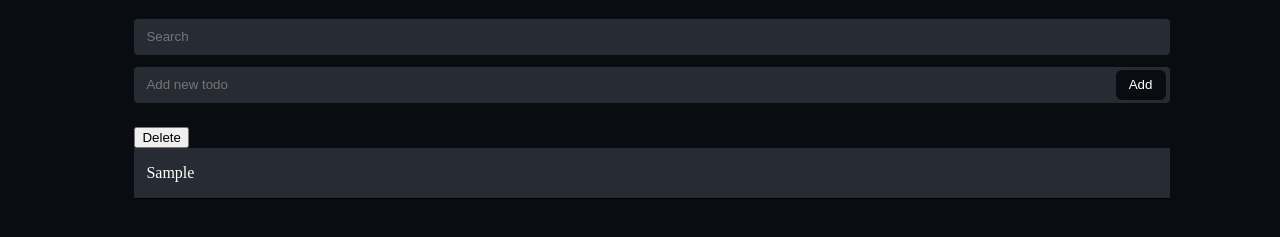
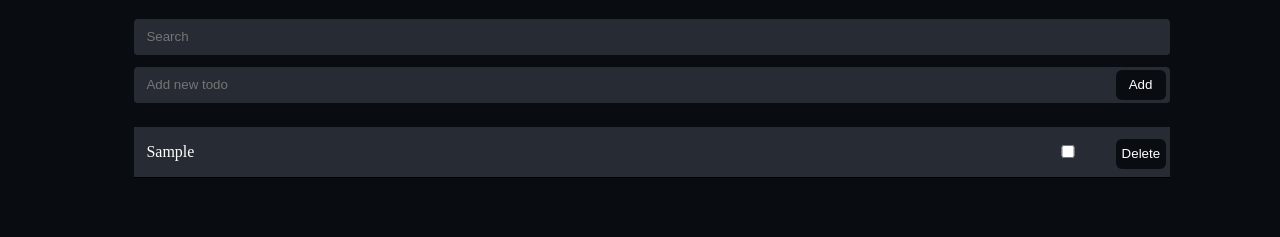
Before and after one commit to M2-0922/todoAppJS, a plain HTML site: page index.html in a window 1280 px wide. Both pictures are taken after typing "Sample" into the empty fields and a click on the button "Add". Shown: the part 117-354 px from the top of the page. Drawn offline with Linux system fonts and the light colour scheme.

Commit message:
Added delete and checkbox function

```diff
--- a/index.js
+++ b/index.js
@@ -5,33 +5,39 @@ window.addEventListener("load", () => {
   let searchInput = document.getElementById("todo-search");
 
   addButton.addEventListener("click", () => {
+    //Create New List
     let newTodo = document.createElement("li");
     newTodo.innerHTML = inputData.value;
+
+    //Create Delete Button
     let deleteButton = document.createElement("button");
+    deleteButton.classList.add("delete-button");
+    deleteButton.innerText = "Delete";
 
-        deleteButton.innerText = "Delete"
-        // deleteButton.classList.add("delete-button");
+    //Create Check Box
+    let checkbox = document.createElement("input");
+    checkbox.type = "checkbox";
+    checkbox.classList.add("checkbox");
 
+    //Event
+    todoList.appendChild(newTodo);
+    todoList.appendChild(checkbox);
     todoList.appendChild(deleteButton);
-        todoList.appendChild(newTodo);
 
     inputData.value = "";
 
-        // delete button
-        // deleteButton.addEventListener("click", () => {
-        //     alert("do you realy want to delete ?");
-        // })
+    //Click delete button => remove todo and button
+    deleteButton.addEventListener("click", () => {
+      alert("do you realy want to delete ?");
 
-        // also add checkbox to your todo while creating.
-
-
-    })
-
+      newTodo.remove();
+      deleteButton.remove();
+      checkbox.remove();
+    });
+  });
 
   searchInput.addEventListener("keyup", () => {
-
     let searchData = searchInput.value;
-
     let todos = Array.from(todoList.children);
 
     // todos.forEach((kubilay) => {
@@ -42,12 +48,12 @@ window.addEventListener("load", () => {
     //     }
     // })
 
-        for(let i = 0; i < todos.length; i++){
-            if(todos[i].innerText.includes(searchData)){
+    for (let i = 0; i < todos.length; i++) {
+      if (todos[i].innerText.includes(searchData)) {
         todos[i].style.display = "block";
-            }else{
+      } else {
         todos[i].style.display = "none";
       }
     }
-    })
-})
+  });
+});
--- a/style.scss
+++ b/style.scss
@@ -1,27 +1,28 @@
-$primary_color: #090D11;
-$secondary_color: #272B33;
+$primary_color: #090d11;
+$secondary_color: #272b33;
 $text_color: white;
-html, body{
+html,
+body {
   background-color: $primary_color;
 }
 
-.container{
+.container {
   display: flex;
   flex-direction: column;
   align-items: center;
 
-    .header{
+  .header {
     width: 100%;
-        h1{
+    h1 {
       padding: 24px;
       color: $text_color;
       text-align: center;
     }
 
-        &__search{
+    &__search {
       width: 80%;
       margin: 0 auto;
-            input{
+      input {
         height: 24px;
         width: 100%;
         background-color: $secondary_color;
@@ -29,17 +30,17 @@ html, body{
         padding: 6px 12px;
         color: $text_color;
         border-radius: 4px;
-                &:focus{
+        &:focus {
           outline: none !important;
         }
       }
     }
 
-        &__form{
+    &__form {
       position: relative;
       width: 80%;
       margin: 0 auto;
-            input{
+      input {
         margin-top: 12px;
         height: 24px;
         width: 100%;
@@ -48,11 +49,11 @@ html, body{
         padding: 6px 12px;
         color: $text_color;
         border-radius: 4px;
-                &:focus{
+        &:focus {
           outline: none !important;
         }
       }
-            button{
+      button {
         position: absolute;
         height: 30px;
         width: 50px;
@@ -66,19 +67,22 @@ html, body{
     }
   }
 
-    .todos{
+  .todos {
     margin-top: 24px;
     width: 80%;
     display: flex;
     flex-direction: column;
-        // justify-content: center;
-        #todos-list{
+    align-items: center;
+
+    #todos-list {
+      position: relative;
       padding: 0;
       margin: 0;
       width: 100%;
     }
-        align-items: center;
-        li{
+
+    li {
+      //   position: relative;
       border-bottom: 1px solid black;
       list-style-type: none;
       padding: 16px 12px;
@@ -86,9 +90,22 @@ html, body{
       color: $text_color;
       width: 100%;
     }
+    .checkbox {
+      position: absolute;
+      top: 15px;
+      width: 50px;
+      right: 50px;
+    }
+    .delete-button {
+      position: absolute;
+      height: 30px;
+      top: 12px;
+      width: 50px;
+      right: -20px;
+      border: none;
+      border-radius: 6px;
+      background-color: $primary_color;
+      color: $text_color;
     }
   }
-
-.delete-button{
-    background-color: #090D11 !important;
 }
```
Also changed, not shown: style.css, 1 other file. Lines whose indentation alone changed are shown as unchanged.
